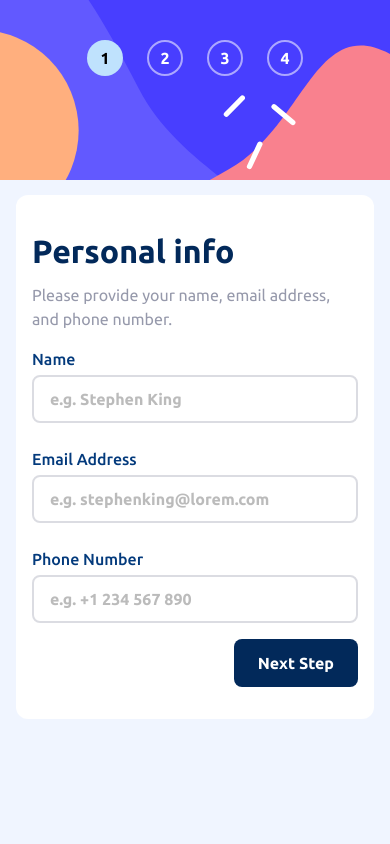
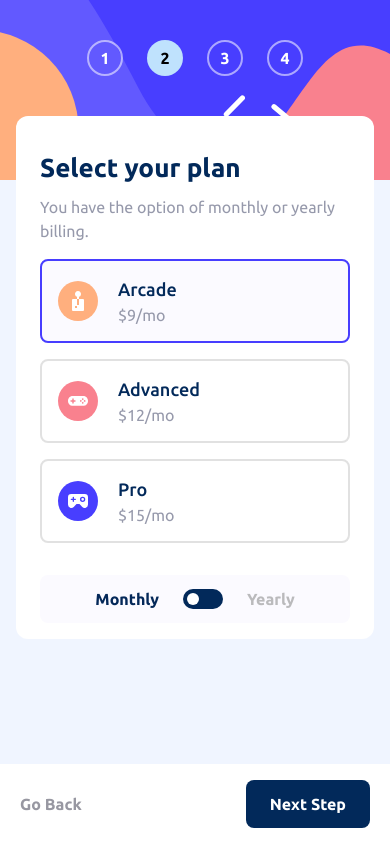
Before and after one commit to preetpalsinghkanda/multi-step-form, a React (Vite) app: page / in a window 390 px wide. Built offline with nearby package versions, Linux system fonts and the light colour scheme.

Commit message:
step 1 or step 2 responsiveness completed

```diff
--- a/src/App.jsx
+++ b/src/App.jsx
@@ -4,7 +4,7 @@ import Hero from "./components/Hero";
 
 const App = () => {
   return (
-    <div className="h-[96vh] flex items-center ">
+    <div className="md:h-[96vh] flex h-auto items-center ">
       <Hero />
     </div>
   );
--- a/src/components/Hero.jsx
+++ b/src/components/Hero.jsx
@@ -16,9 +16,9 @@ const Hero = () => {
   return (
     <>
       <div className="md:hidden block">
-        <SideBar />{" "}
+        <SideBar />
       </div>
-      <div className=" flex p-4 md:gap-12 z-10 md:mt-0 mt-18 lg:gap-25 md:flex-row flex-col     rounded-xl bg-white max-w-4xl mx-auto w-full">
+      <div className=" flex p-4 mt-25 mb-25 px-6 md:px-4 md:gap-12 z-10   lg:gap-25 md:flex-row flex-col     rounded-xl bg-white max-w-4xl mx-auto w-full">
         <div className="md:block hidden">
           <SideBar />
         </div>
@@ -83,7 +83,9 @@ const Hero = () => {
                   )}
                 </div>
               </div>
-              <div className={` flex items-center justify-between`}>
+              <div
+                className={`hidden   bottom-0  md:flex items-center justify-between`}
+              >
                 {step !== 1 ? (
                   <Button
                     btnName={"Go Back"}
@@ -108,6 +110,29 @@ const Hero = () => {
           )}
         </div>
       </div>
+      <div
+        className={`flex  fixed z-10 left-0 px-5 bottom-0  bg-white w-full   md:hidden items-center justify-between`}
+      >
+        {step !== 1 ? (
+          <Button
+            btnName={"Go Back"}
+            btnBgColor={""}
+            btnTextColor={"text-[hsl(235,5%,61%)]"}
+            btnPx={"px-0"}
+            btnNext={"back"}
+          />
+        ) : (
+          <div></div>
+        )}
+
+        <Button
+          btnName={"Next Step"}
+          btnBgColor={"bg-[hsl(213,96%,18%)]"}
+          btnTextColor={"text-white"}
+          btnPx={"px-6"}
+          btnNext={"next"}
+        />
+      </div>
     </>
   );
 };
--- a/src/components/main/StepHeading.jsx
+++ b/src/components/main/StepHeading.jsx
@@ -1,14 +1,12 @@
 import React from "react";
 
-const StepHeading = ({headingName , headingPara}) => {
+const StepHeading = ({ headingName, headingPara }) => {
   return (
     <div className="md:my-10  my-4 flex flex-col gap-2">
-      <h2 className="text-[32px] text-[hsl(213,96%,18%)] font-[700]">
+      <h2 className="lg:text-[32px] md:text-[30px] sm:text-[28px] text-[26px] text-[hsl(213,96%,18%)] font-[700]">
         {headingName}
       </h2>
-      <p className="text-[hsl(231,11%,63%)]">
-        {headingPara}
-      </p>
+      <p className="text-[hsl(231,11%,63%)]">{headingPara}</p>
     </div>
   );
 };
--- a/src/components/main/step2/AllPlans.jsx
+++ b/src/components/main/step2/AllPlans.jsx
@@ -8,7 +8,7 @@ import MultiFormContext from "../../../context/Context";
 const AllPlans = () => {
   const { monthlyPlan } = useContext(MultiFormContext);
   return (
-    <section className=" grid grid-cols-3 gap-4">
+    <section className=" grid grid-cols-1 md:grid-cols-3 gap-4">
       <Plan
         planImg={arcadeIcon}
         planName={"Arcade"}
--- a/src/components/main/step2/Plan.jsx
+++ b/src/components/main/step2/Plan.jsx
@@ -9,7 +9,7 @@ const Plan = ({ planImg, planName, planPrice, id }) => {
       onClick={() => {
         setPlan(id);
       }}
-      className={`border-2  cursor-pointer ${plan === id ? "border-[hsl(243,100%,62%)] bg-[hsl(250,100%,99%)]" : "border-[#8080803c]"}    py-3.5 px-4 flex flex-col gap-9.5 rounded-lg`}
+      className={`border-2 flex-row cursor-pointer ${plan === id ? "border-[hsl(243,100%,62%)] bg-[hsl(250,100%,99%)]" : "border-[#8080803c]"} md:items-start  items-center  py-3.5 px-4 flex md:flex-col md:gap-9.5 gap-5 rounded-lg`}
     >
       <div>
         <img src={planImg} alt="" />
--- a/src/context/ContextProvider.jsx
+++ b/src/context/ContextProvider.jsx
@@ -2,7 +2,7 @@ import MultiFormContext from "./Context";
 import React, { useState } from "react";
 
 const ContextProvider = ({ children }) => {
-  const [step, setStep] = useState(1);
+  const [step, setStep] = useState(2);
   // step 1
 
   const [name, setName] = useState("");
```
